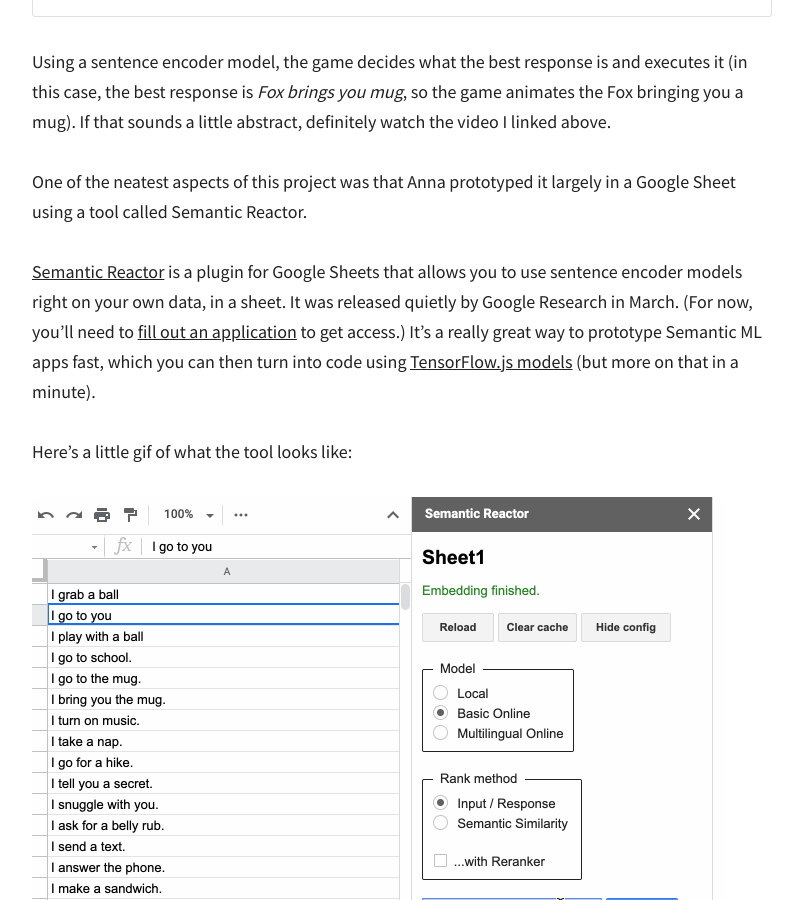
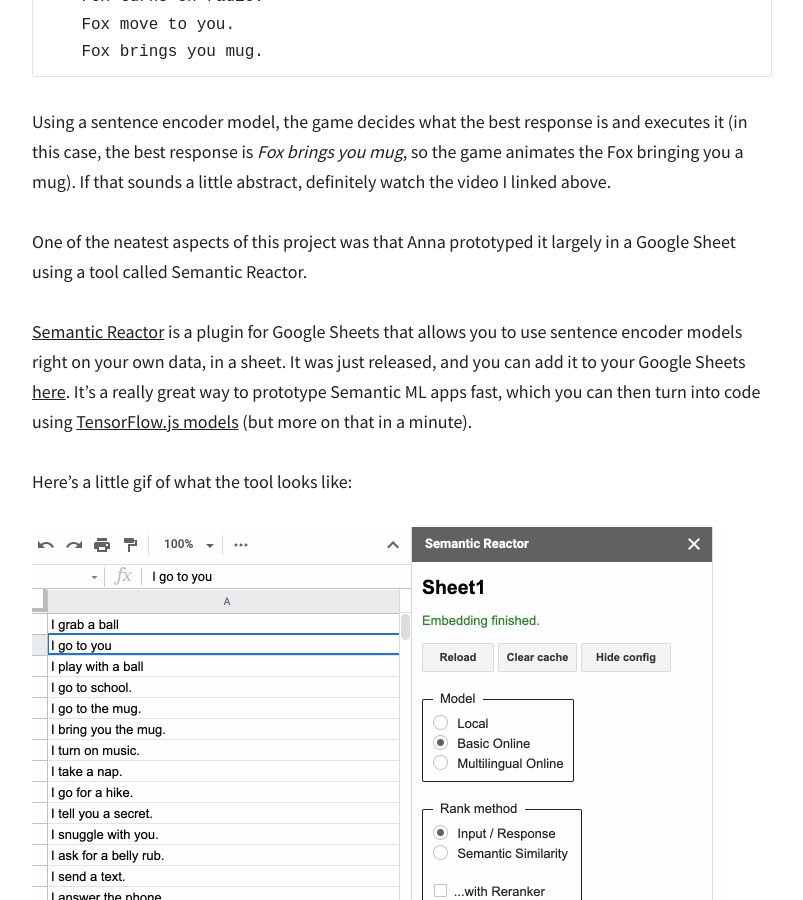
Before and after one commit to dalequark/daleonai, a Jekyll site: the page built from _posts/2020-08-05-make-language-work-for-you-with-semantic-ml.md, in a window 1280 px wide and 900 px high, scrolled down 4049 px. Shown: the whole window, without its empty margins (238-1041 px from the left). Built offline with Jekyll 4.4.1, drawn with Linux system fonts in a browser that asks for light colours; some web fonts are replaced; comment, search, counter and statistics services are not loaded; some of the changed text lies outside the part shown.

Commit message:
Update from Forestry.io Dale updated _posts/2020-08-05-make-language-work-for-you-with-semantic-ml.md

```diff
--- a/_posts/2020-08-05-make-language-work-for-you-with-semantic-ml.md
+++ b/_posts/2020-08-05-make-language-work-for-you-with-semantic-ml.md
@@ -18,6 +18,8 @@
 _In this post, I'll show you how to use beginner-friendly ML tools--Semantic Reactor and TensorFlow.js--to build an app that's powered by natural language._
 
 <!--more-->
+
+_NEW: Semantic Reactor has been officially released! Add it to Google Sheets_ [_here_](https://research.google.com/semanticexperiences/semantic-reactor.html)_._
 
 Most people are better at describing the world in language than they are at describing the world in code (well... _most_ people). It would be nice, then, if machine learning could help bridge the gap between the two.
 
@@ -80,7 +82,7 @@
 
 One of the neatest aspects of this project was that Anna prototyped it largely in a Google Sheet using a tool called Semantic Reactor.
 
-[Semantic Reactor](https://opensource.googleblog.com/2020/03/semantic-reactor-tool-for-experimenting.html) is a plugin for Google Sheets that allows you to use sentence encoder models right on your own data, in a sheet. It was released quietly by Google Research in March. (For now, you'll need to [fill out an application](https://aihub.cloud.google.com/u/0/p/13efae4e-ddbc-4a8e-9b09-56260fd284db?consistent=true) to get access.) It's a really great way to prototype Semantic ML apps fast, which you can then turn into code using [TensorFlow.js models](https://www.npmjs.com/package/@tensorflow-models/universal-sentence-encoder) (but more on that in a minute).
+[Semantic Reactor](https://research.google.com/semanticexperiences/semantic-reactor.html) is a plugin for Google Sheets that allows you to use sentence encoder models right on your own data, in a sheet. It was just released, and you can add it to your Google Sheets [here](https://research.google.com/semanticexperiences/semantic-reactor.html). It's a really great way to prototype Semantic ML apps fast, which you can then turn into code using [TensorFlow.js models](https://www.npmjs.com/package/@tensorflow-models/universal-sentence-encoder) (but more on that in a minute).
 
 Here's a little gif of what the tool looks like:
 
@@ -109,7 +111,7 @@
 
 You'll have to use your imagination here and think of these "actions" that a potential character (e.g. a chatbot or an actor in a video game) might take.
 
-Once you've applied for and been given access to Semantic Reactor, you'll be able to enable it by clicking on "Add-ons -> Semantic Reactor -> Start".
+Once you've added Semantic Reactor to Sheets, you'll be able to enable it by clicking on "Add-ons -> Semantic Reactor -> Start".
 
 ![A screenshot of starting Semantic Reactor](/images/screen-shot-2020-08-04-at-11-59-23-am.png "Enable Semantic Reactor in a spreadsheet")
 
```
Also changed, not shown: other parts of _posts/2020-08-05-make-language-work-for-you-with-semantic-ml.md (+1 -1 lines).
